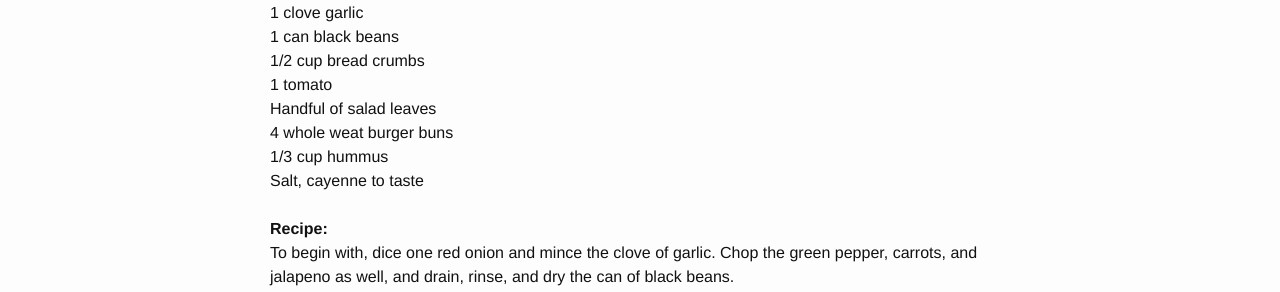
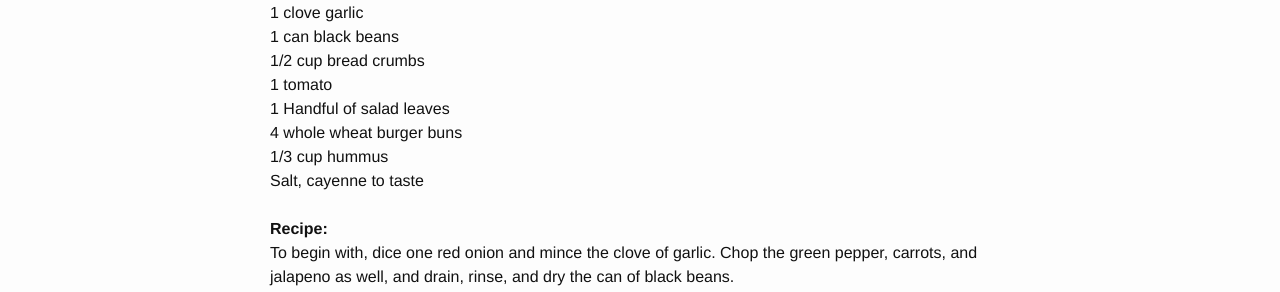
Before and after one commit to avantimehrotra/avantimehrotra.github.io, a Jekyll site: the page built from _posts/2016-07-07-vegetarian-bean-burgers-recipe.markdown, in a window 1280 px wide. Shown: the part 830-1122 px from the top of the page. Built offline with Jekyll 4.4.1, drawn with Linux system fonts in a browser that asks for light colours.

Commit message:
fixed spelling in recipe

```diff
--- a/_posts/2016-07-07-vegetarian-bean-burgers-recipe.markdown
+++ b/_posts/2016-07-07-vegetarian-bean-burgers-recipe.markdown
@@ -20,8 +20,8 @@ date: 2016-07-09
 1 can black beans<br>
 1/2 cup bread crumbs<br>
 1 tomato<br>
-Handful of salad leaves<br>
-4 whole weat burger buns<br>
+1 Handful of salad leaves<br>
+4 whole wheat burger buns<br>
 1/3 cup hummus<br>
 Salt, cayenne to taste<br><br>
 
```
